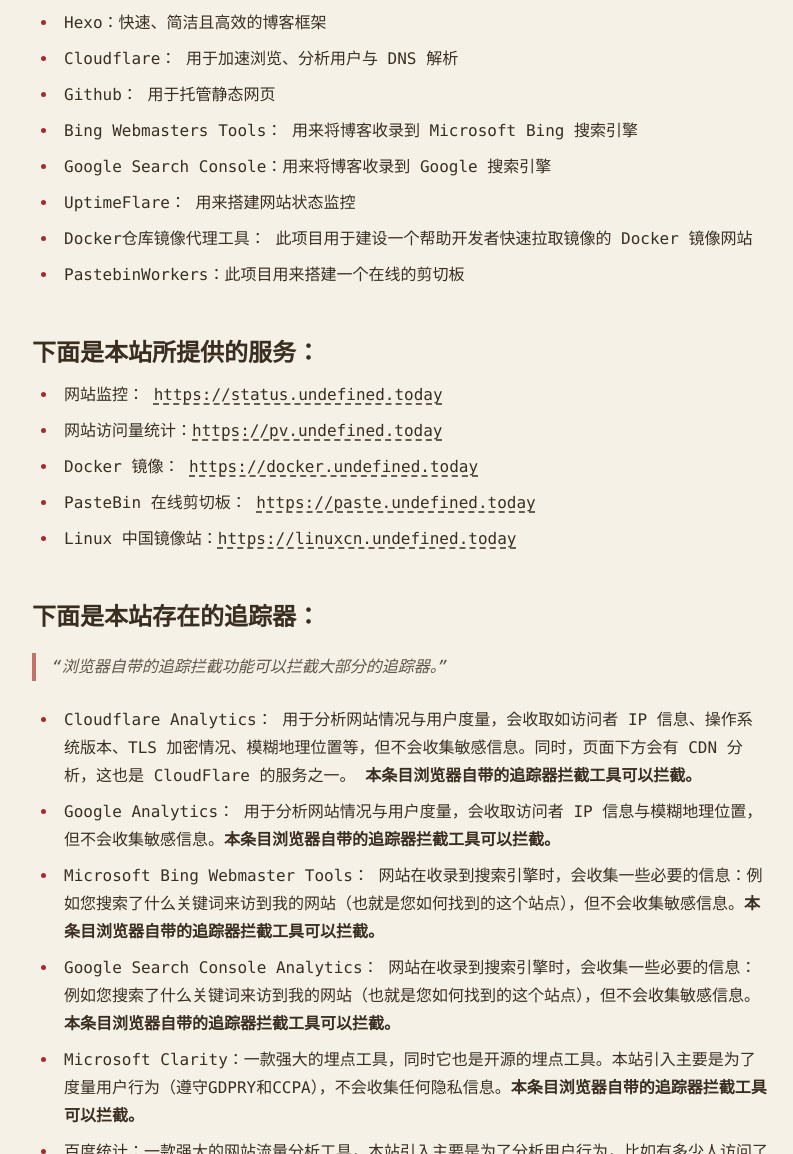
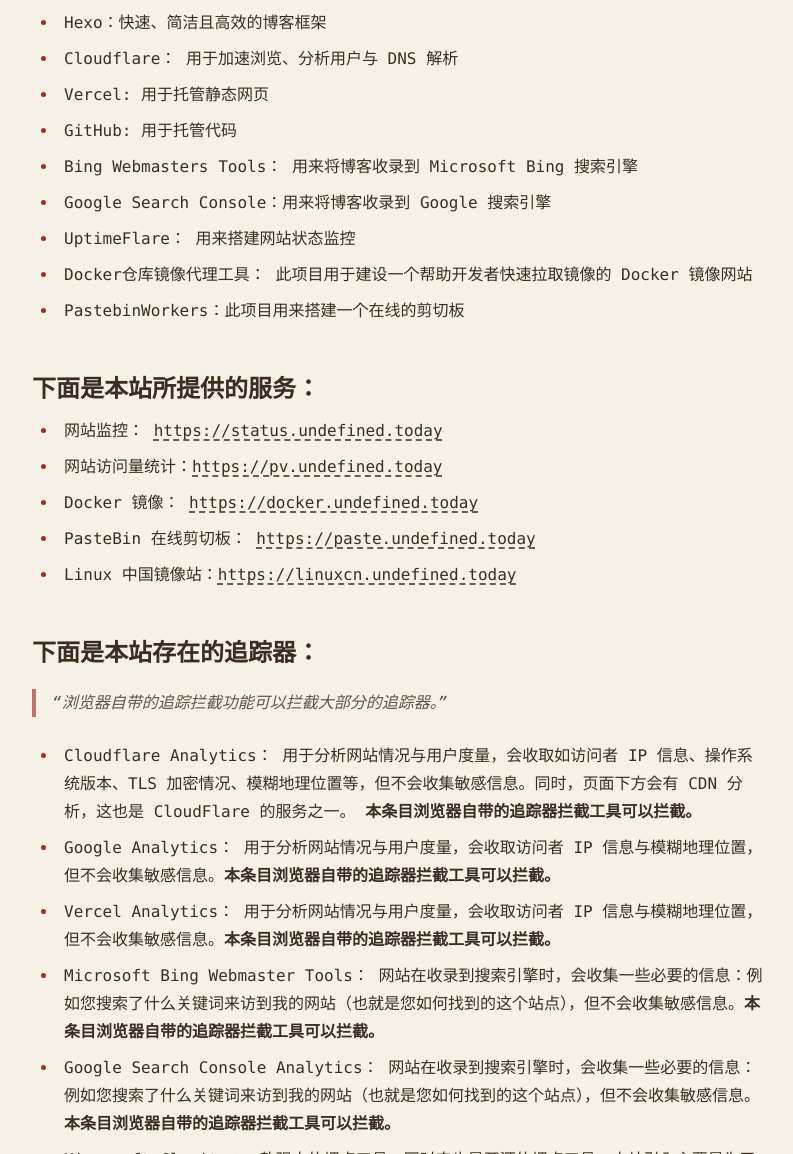
Before and after one commit to MichaelSatoshi1983/myNewBlog, an Astro site: page /about in a window 1280 px wide. Shown: the part 549-1703 px from the top of the page, without its empty margins (240-1033 px from the left). Built offline with nearby package versions, Linux system fonts and the light colour scheme; Astro itself is replaced by a stand-in of ours; some packages are replaced by stand-ins of ours.

Commit message:
fix fix about

```diff
--- a/src/data/blog/pages2workers.md
+++ b/src/data/blog/pages2workers.md
@@ -5,6 +5,7 @@
 description: "记录了 Astro 博客从 Cloudflare Pages 迁移到 Cloudflare Workers。"
 tags: ["博客搭建记录"]
 ---
+> 更新：本站已于 2025 年 7 月 23 日迁移到了 Vercel
 最近将博客迁移到了 Astro 上，丝般顺滑。但是默认是通过 Cloudflare Pages 去部署的，迁移到 Workers 也不费力，但是官方没写，于是就记录一下。
 # 创建 workers 所需的文件
 只需要在根目录下创建一个 `wrangler.json`：
--- a/src/pages/about.md
+++ b/src/pages/about.md
@@ -14,7 +14,8 @@
 
 - Hexo：快速、简洁且高效的博客框架
 - Cloudflare： 用于加速浏览、分析用户与 DNS 解析
-- Github： 用于托管静态网页
+- Vercel: 用于托管静态网页
+- GitHub: 用于托管代码
 - Bing Webmasters Tools： 用来将博客收录到 Microsoft Bing 搜索引擎
 - Google Search Console：用来将博客收录到 Google 搜索引擎
 - UptimeFlare： 用来搭建网站状态监控
@@ -35,6 +36,7 @@
 
 - Cloudflare Analytics： 用于分析网站情况与用户度量，会收取如访问者 IP 信息、操作系统版本、TLS 加密情况、模糊地理位置等，但不会收集敏感信息。同时，页面下方会有 CDN 分析，这也是 CloudFlare 的服务之一。 **本条目浏览器自带的追踪器拦截工具可以拦截。**
 - Google Analytics： 用于分析网站情况与用户度量，会收取访问者 IP 信息与模糊地理位置，但不会收集敏感信息。**本条目浏览器自带的追踪器拦截工具可以拦截。**
+- Vercel Analytics： 用于分析网站情况与用户度量，会收取访问者 IP 信息与模糊地理位置，但不会收集敏感信息。**本条目浏览器自带的追踪器拦截工具可以拦截。**
 - Microsoft Bing Webmaster Tools： 网站在收录到搜索引擎时，会收集一些必要的信息：例如您搜索了什么关键词来访到我的网站（也就是您如何找到的这个站点），但不会收集敏感信息。**本条目浏览器自带的追踪器拦截工具可以拦截。**
 - Google Search Console Analytics： 网站在收录到搜索引擎时，会收集一些必要的信息：例如您搜索了什么关键词来访到我的网站（也就是您如何找到的这个站点），但不会收集敏感信息。**本条目浏览器自带的追踪器拦截工具可以拦截。**
 - Microsoft Clarity：一款强大的埋点工具，同时它也是开源的埋点工具。本站引入主要是为了度量用户行为（遵守GDPRY和CCPA），不会收集任何隐私信息。**本条目浏览器自带的追踪器拦截工具可以拦截。**
```
